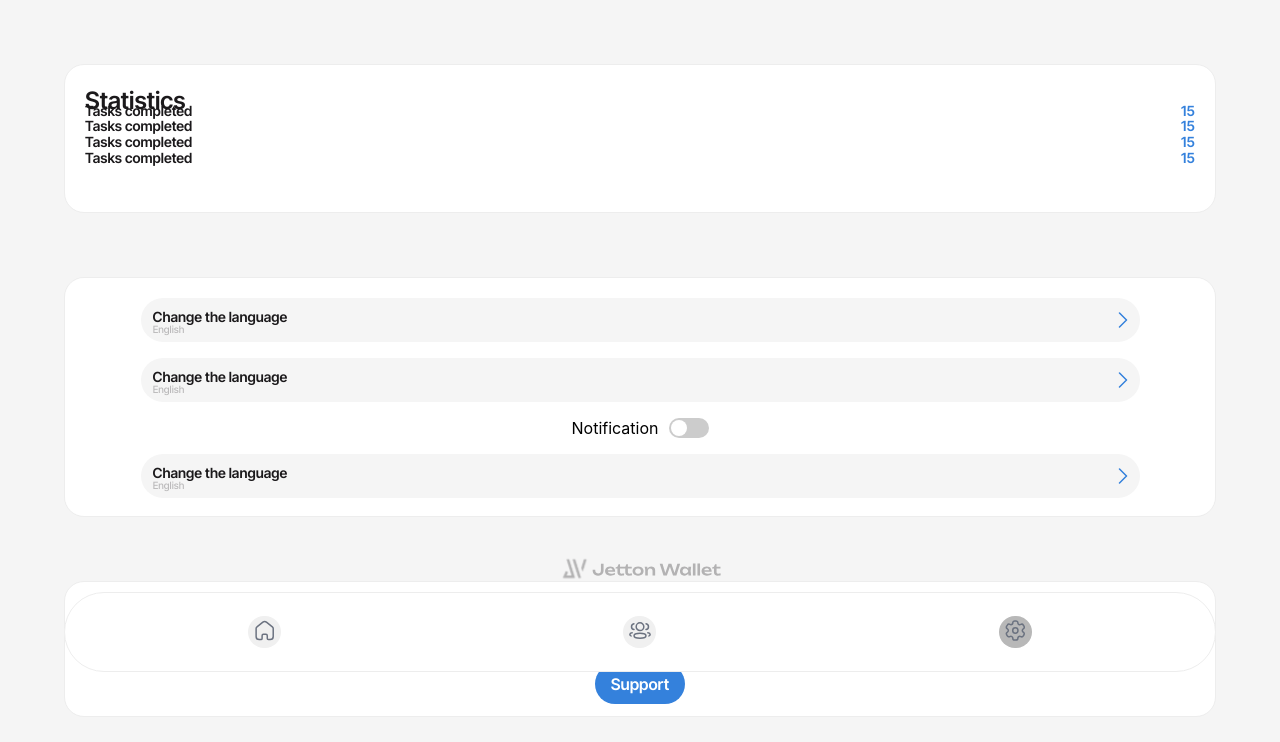
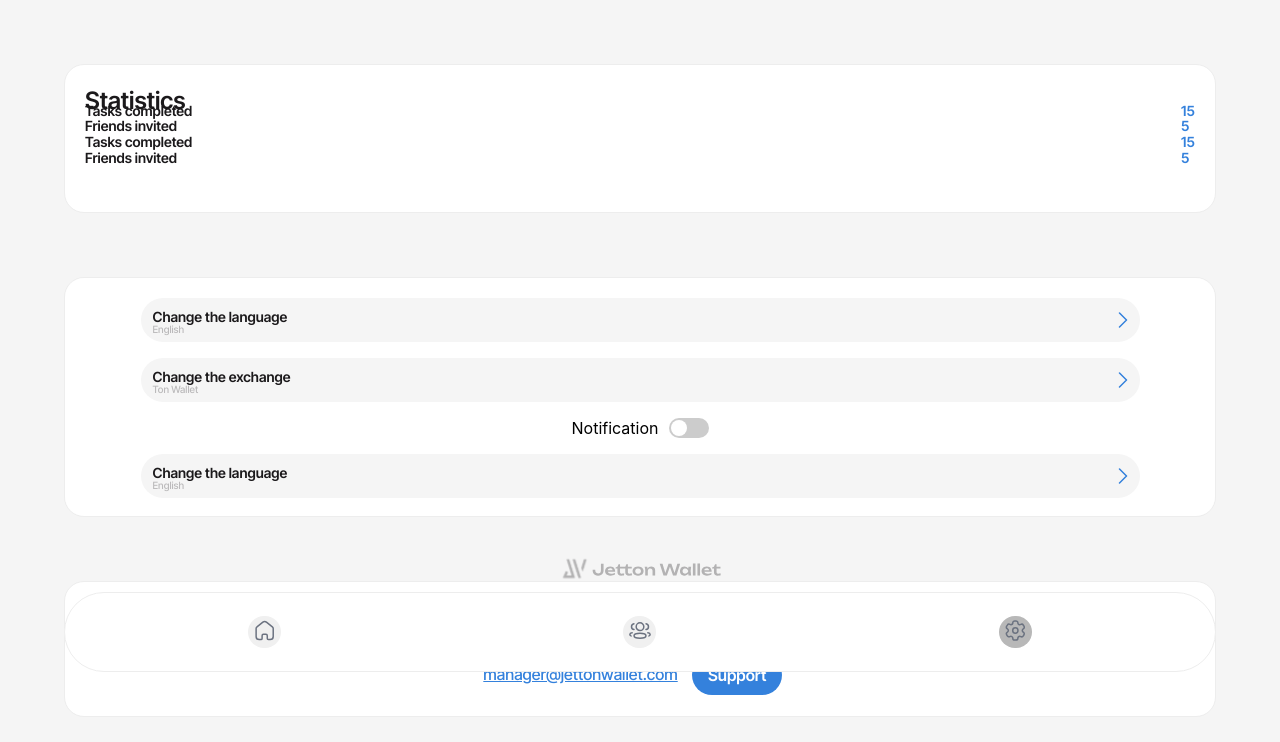
Before and after one commit to FasadSalatov/Jettocoinwebapp, a React (Create React App) app: page /about in a window 1280 px wide. Shown: the top 742 px of the page. Built offline with nearby package versions, Linux system fonts and the light colour scheme.

Commit message:
Add files via upload

```diff
--- a/src/pages/About.js
+++ b/src/pages/About.js
@@ -18,9 +18,9 @@ function About() {
                     <span className='headbtnsset'>
 
                         <div className='btnset '><p className='piset'>Tasks completed</p><p className='pset'>15</p></div>
+                        <div className='btnset'><p className='piset'>Friends invited</p><p className='pset'>5</p></div>
                         <div className='btnset'><p className='piset'>Tasks completed</p><p className='pset'>15</p></div>
-                        <div className='btnset'><p className='piset'>Tasks completed</p><p className='pset'>15</p></div>
-                        <div className='btnset btnbot'><p className='piset'>Tasks completed</p><p className='pset'>15</p></div>
+                        <div className='btnset btnbot'><p className='piset'>Friends invited</p><p className='pset'>5</p></div>
 
 
                     </span>
@@ -43,8 +43,8 @@ function About() {
                 </button>
                 <button className='setbtn'>
                   <span>
-                    <p className='hh1set'>Change the language</p>
-                    <p className='hh2set'>English</p>
+                    <p className='hh1set'>Change the exchange</p>
+                    <p className='hh2set'>Ton Wallet</p>
                   </span>
                   <img src={arrow}/>
                 </button>
@@ -71,11 +71,13 @@ function About() {
             </div>
 
             <div className='refcontainer'>
-                <p className='refh1'>Any questions?<p className='alysil'>manager@jettonwallet.com</p></p>
+                <p className='refh1'>Any questions?</p>
 
-                <span className='btnsharegroup'>
 
-                  <button className='supbtn'><p>Support</p></button>
+                <span className='btnsharegroupsup'>
+                <p className='alysil'>manager@jettonwallet.com</p>
+                <button className='supbtn'><p>Support</p></button>
+
                 </span>
             </div>
 
--- a/src/styles/home.css
+++ b/src/styles/home.css
@@ -267,7 +267,7 @@ margin-top: 5%;
 
     width: 90%;
      /* Максимальная высота, чтобы ограничить высоту контейнера */
-    overflow-y: auto; /* Добавляет вертикальную прокрутку, если содержимое превышает высоту контейнера */
+    overflow-y: scroll; /* Добавляет вертикальную прокрутку, если содержимое превышает высоту контейнера */
 
     background: #FFFFFF;
     border: 1px solid #EDEDED;
@@ -331,9 +331,12 @@ flex-grow: 0;
 
 }
 
+
 .refh1 {
+    width: 100%;
     /* My referrals */
-
+display: flex;
+flex-direction: row;
 margin: 0 auto;
 height: 36px;
 
@@ -710,8 +713,9 @@ border:none;
 
 .hh2set {
     /* English */
+display: flex;
 margin-top: -10%;
-width: 32px;
+width: 100%;
 height: 11px;
 
 font-family: 'Inter Tight';
@@ -730,7 +734,6 @@ opacity: 0.3;
 flex: none;
 order: 1;
 flex-grow: 0;
-
 }
 
 .hh1set {
@@ -775,10 +778,10 @@ flex-grow: 0;
 display: flex;
 flex-direction: row;
 align-items: center;
+align-self: center;
 padding: 8px 16px;
 gap: 8px;
-margin-top: 15%;
-width: 100%;
+
 height: 40px;
 
 /* Blue */
@@ -809,12 +812,13 @@ color: #FFFFFF;
 
 .alysil {
     /* manager@jettonwallet.com */
-margin-top: -3%;
-justify-self: center;
+
 margin-left: -10%;
-width: 111px;
+width: 100%;
+margin-left: -5%;
 height: 18px;
-
+display: flex;
+justify-content: flex-start;
 font-family: 'Inter Tight';
 font-style: normal;
 font-weight: 500;
@@ -1016,12 +1020,14 @@ margin-top: 5%;
 
 }
 
-.btnsharegroup {
+.btnsharegroupsup {
     display: flex;
     flex-direction: row;
-    justify-content: center;
-    gap: 10px;
+    justify-content: space-between;
+    align-items: center;
+    align-content: center;
 }
+
 
 .sharebtn {
     /* Primary Button */
```
